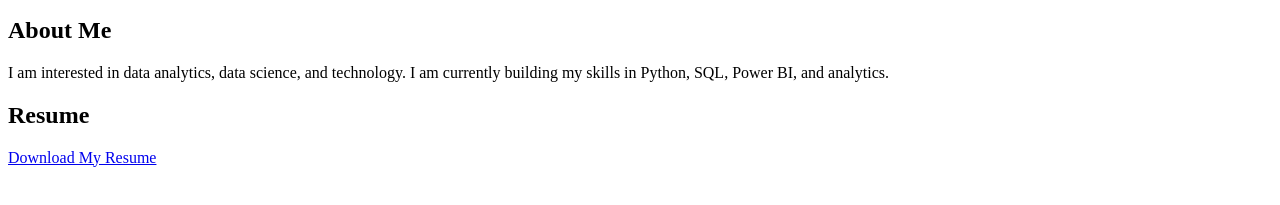
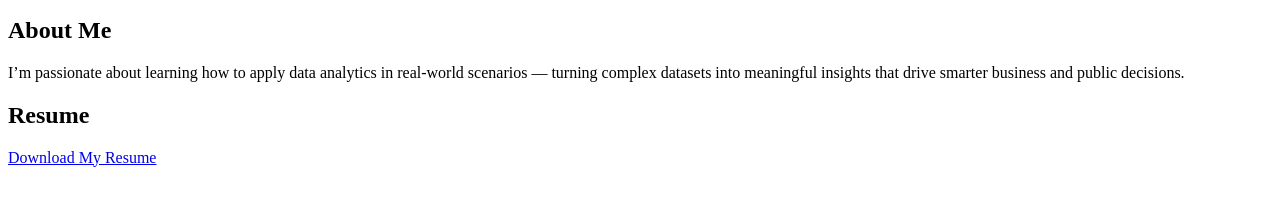
Before and after one commit to agurtokeyla/agurtokeyla.github.io, a plain HTML site: page index.html in a window 1280 px wide. Shown: the part 101-306 px from the top of the page. Drawn offline with Linux system fonts and the light colour scheme.

Commit message:
Update index.html

```diff
--- a/index.html
+++ b/index.html
@@ -10,7 +10,7 @@
 
     <h2>About Me</h2>
     <p>
-        I am interested in data analytics, data science, and technology. I am currently building my skills in Python, SQL, Power BI, and analytics.
+       I’m passionate about learning how to apply data analytics in real-world scenarios — turning complex datasets into meaningful insights that drive smarter business and public decisions.
     </p>
 
     <h2>Resume</h2>
```
